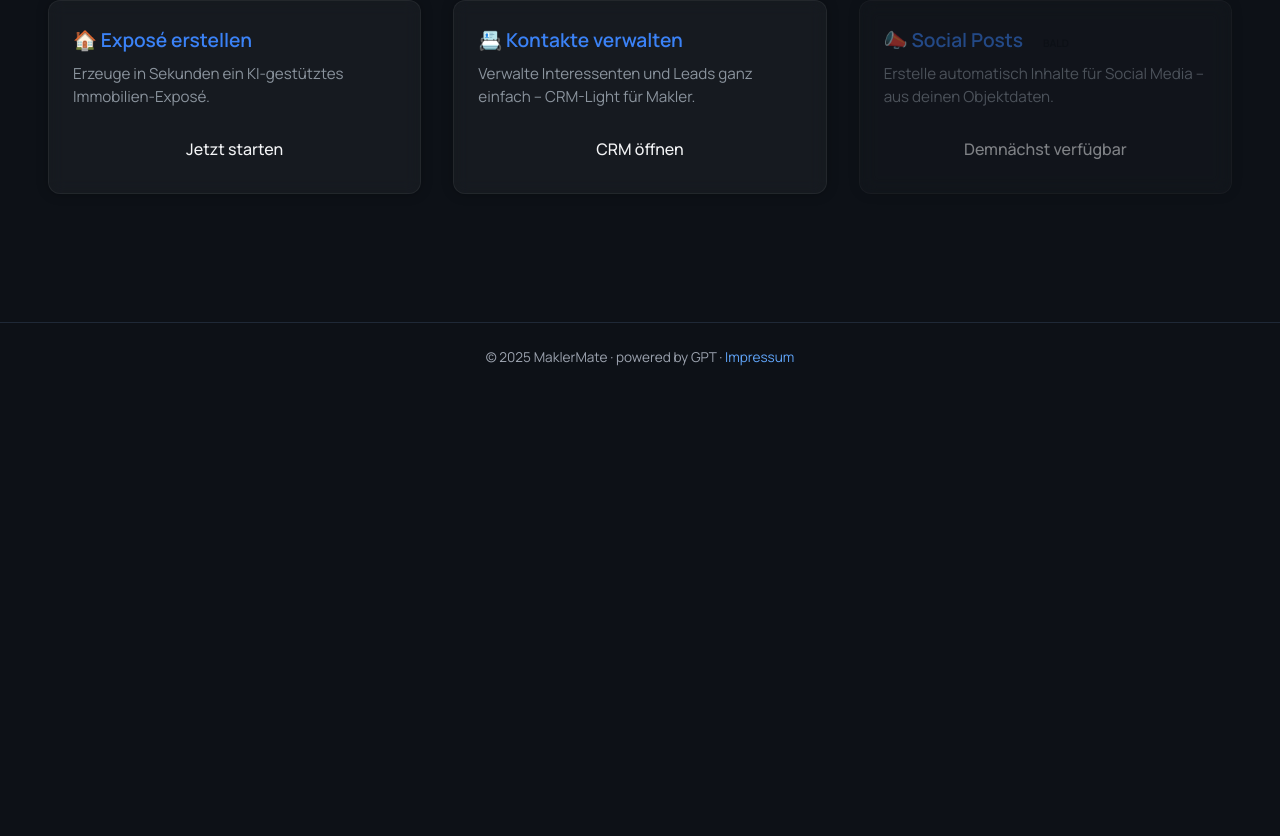
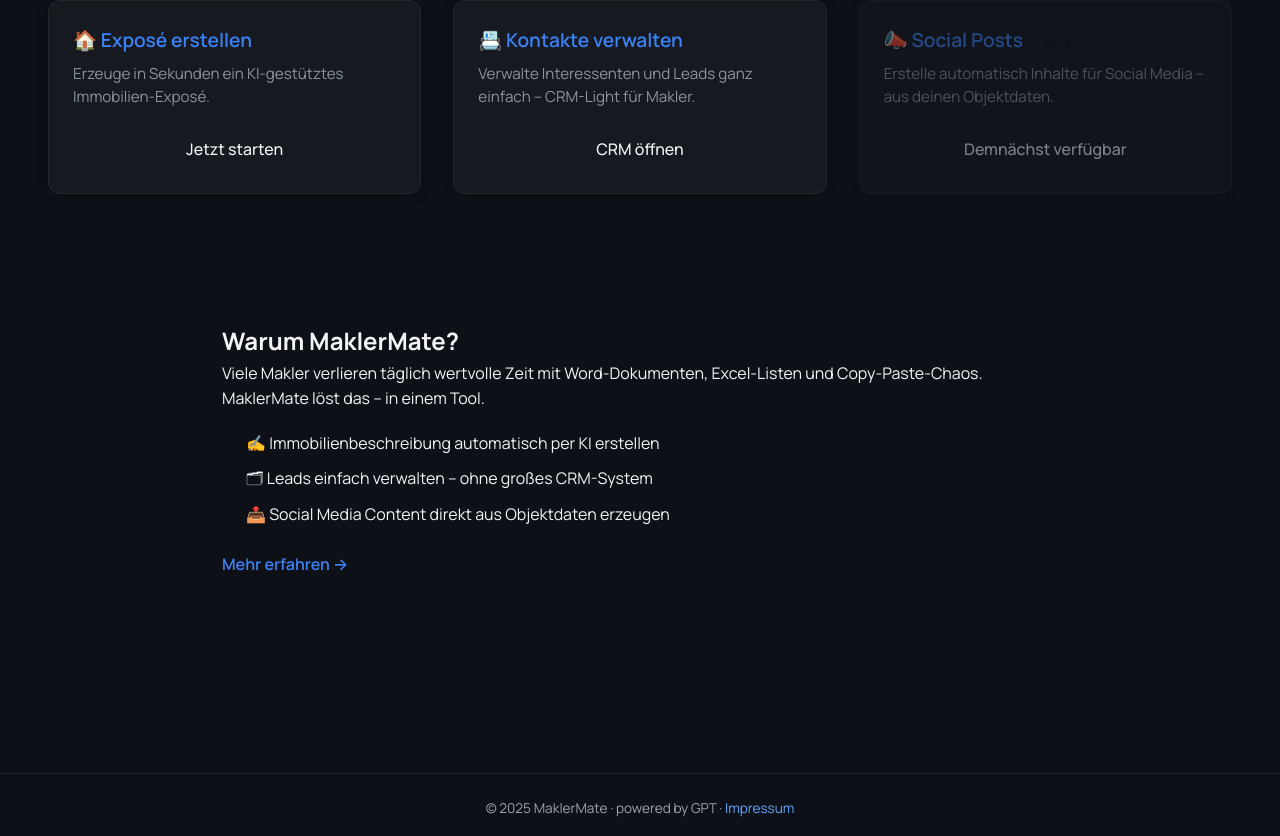
Before and after one commit to M-Sieger/MaklerMate-MVP, a React (Create React App) app: page / in a window 1280 px wide. Shown: the part 860-1696 px from the top of the page. Before the commit the page ends 1245 px from the top, so only its background shows below. Built offline with nearby package versions, Linux system fonts and the light colour scheme.

Commit message:
🚀 MVP Polish: WhyMaklerMate + Screenshot-Feature + Apple UX-Flow eingebaut

```diff
--- /dev/null
+++ b/src/components/WhyMaklerMate.jsx
@@ -0,0 +1,54 @@
+// src/components/WhyMaklerMate.jsx
+
+import React, { useState } from 'react';
+
+import styles from './WhyMaklerMate.module.css';
+
+export default function WhyMaklerMate() {
+  const [showPanel, setShowPanel] = useState(false);
+
+  return (
+    <section className={styles.why}>
+      <div className={styles.text}>
+        <h2>Warum MaklerMate?</h2>
+        <p>
+          Viele Makler verlieren täglich wertvolle Zeit mit Word-Dokumenten,
+          Excel-Listen und Copy-Paste-Chaos. MaklerMate löst das – in einem Tool.
+        </p>
+
+        <ul className={styles.bullets}>
+          <li>✍️ Immobilienbeschreibung automatisch per KI erstellen</li>
+          <li>🗂 Leads einfach verwalten – ohne großes CRM-System</li>
+          <li>📤 Social Media Content direkt aus Objektdaten erzeugen</li>
+        </ul>
+
+        {/* 👉 Apple-like Toggle-Button */}
+        <button
+          className={styles.toggleButton}
+          onClick={() => setShowPanel(!showPanel)}
+        >
+          {showPanel ? 'Weniger anzeigen' : 'Mehr erfahren'} →
+        </button>
+      </div>
+
+      {/* 🎬 Slide-Panel */}
+      {showPanel && (
+        <div className={styles.slidePanel}>
+          <div className={styles.panelText}>
+            <h3>Dein Büro in einer App</h3>
+            <p>
+              Mit MaklerMate erstellst du hochwertige Exposés in wenigen Minuten,
+              verwaltest deine Kontakte und erzeugst sogar Inhalte für Social Media – alles
+              in einem einzigen Workflow. Keine Word-Templates mehr, keine Copy-Paste-Orgie.
+            </p>
+          </div>
+          <img
+            src="/screenshots/screenshot1.png"
+            alt="MaklerMate Beispielansicht"
+            className={styles.panelImage}
+          />
+        </div>
+      )}
+    </section>
+  );
+}
--- /dev/null
+++ b/src/components/WhyMaklerMate.module.css
@@ -0,0 +1,67 @@
+.why {
+  margin: 4rem auto;
+  max-width: 900px;
+  padding: 2rem;
+}
+
+.text {
+  text-align: left;
+}
+
+.bullets {
+  margin: 1.2rem 0;
+  padding-left: 1.5rem;
+  list-style: none;
+}
+
+.bullets li {
+  margin-bottom: 0.6rem;
+}
+
+.toggleButton {
+  background: none;
+  border: none;
+  color: var(--color-accent);
+  font-weight: 600;
+  cursor: pointer;
+  font-size: 1rem;
+  padding: 0.4rem 0;
+  transition: color 0.3s ease;
+}
+
+.toggleButton:hover {
+  color: var(--color-primary);
+}
+
+.slidePanel {
+  display: flex;
+  gap: 2rem;
+  margin-top: 2rem;
+  padding: 2rem;
+  background: rgba(255, 255, 255, 0.05);
+  border-radius: 1.2rem;
+  backdrop-filter: blur(12px);
+  opacity: 0;
+  transform: translateY(40px);
+  animation: slideFadeIn 0.6s ease forwards;
+  flex-wrap: wrap;
+}
+
+@keyframes slideFadeIn {
+  to {
+    opacity: 1;
+    transform: translateY(0);
+  }
+}
+
+.panelText {
+  flex: 1;
+  min-width: 280px;
+}
+
+.panelImage {
+  flex: 1;
+  max-width: 400px;
+  border-radius: 0.6rem;
+  object-fit: cover;
+}
--- a/src/pages/Home.jsx
+++ b/src/pages/Home.jsx
@@ -6,6 +6,7 @@
 
 import Hero from '../components/Hero'; // 🔁 Apple-like Hero importiert
 import ToolCards from '../components/ToolCards'; // 🧰 ToolCards eingebunden
+import WhyMaklerMate from '../components/WhyMaklerMate';
 
 export default function Home() {
   return (
@@ -15,7 +16,11 @@
       {/* 🛠 ToolCards Sektion */}
       <section className="tools-section">
         <ToolCards />
+
       </section>
+
+<WhyMaklerMate />
+
     </div>
   );
 }
```
Also changed, not shown: public/screenshots/ChatGPT Image 25. Juli 2025, 19_01_52.png (added), 1 other file (tests, documents, lock files or other folders).
